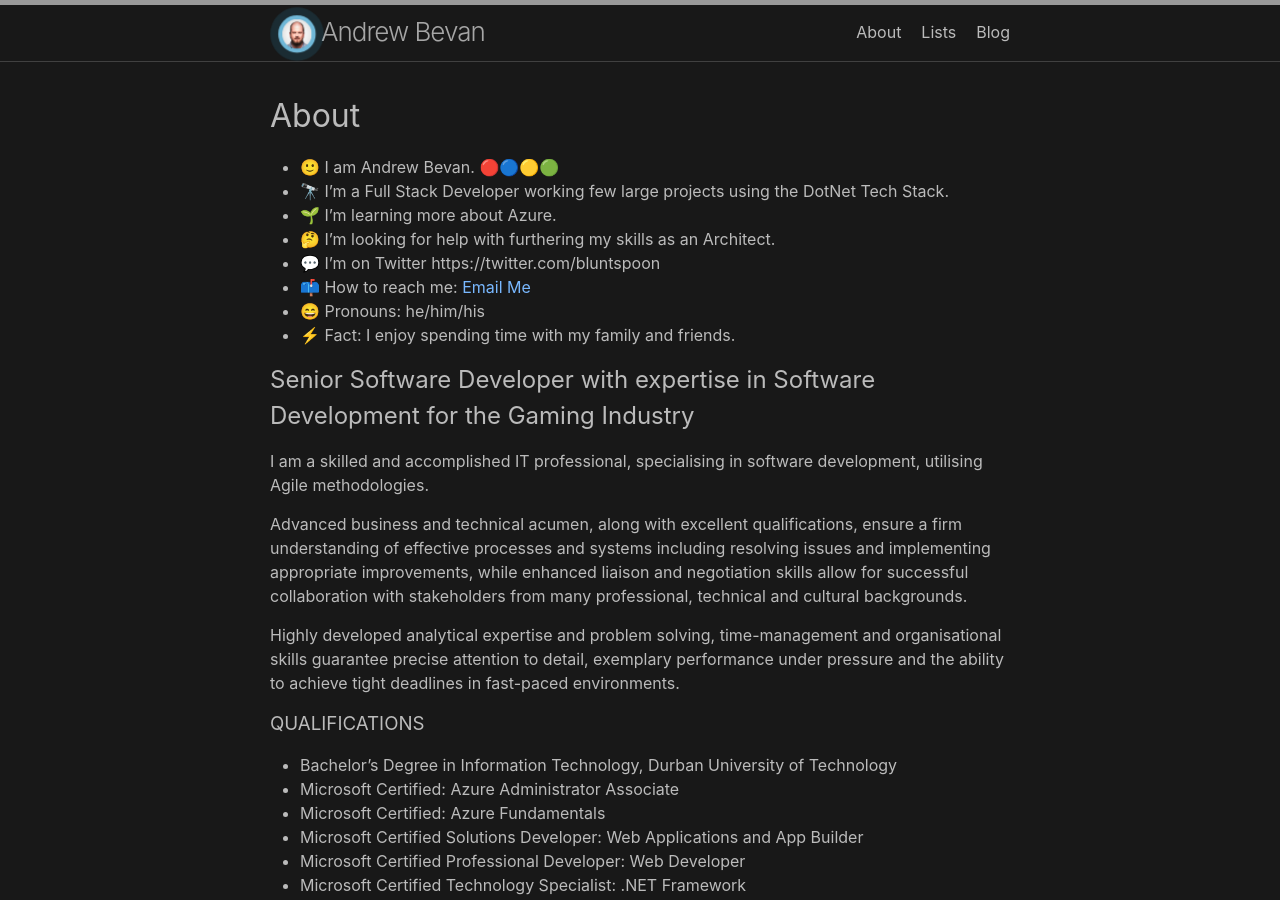
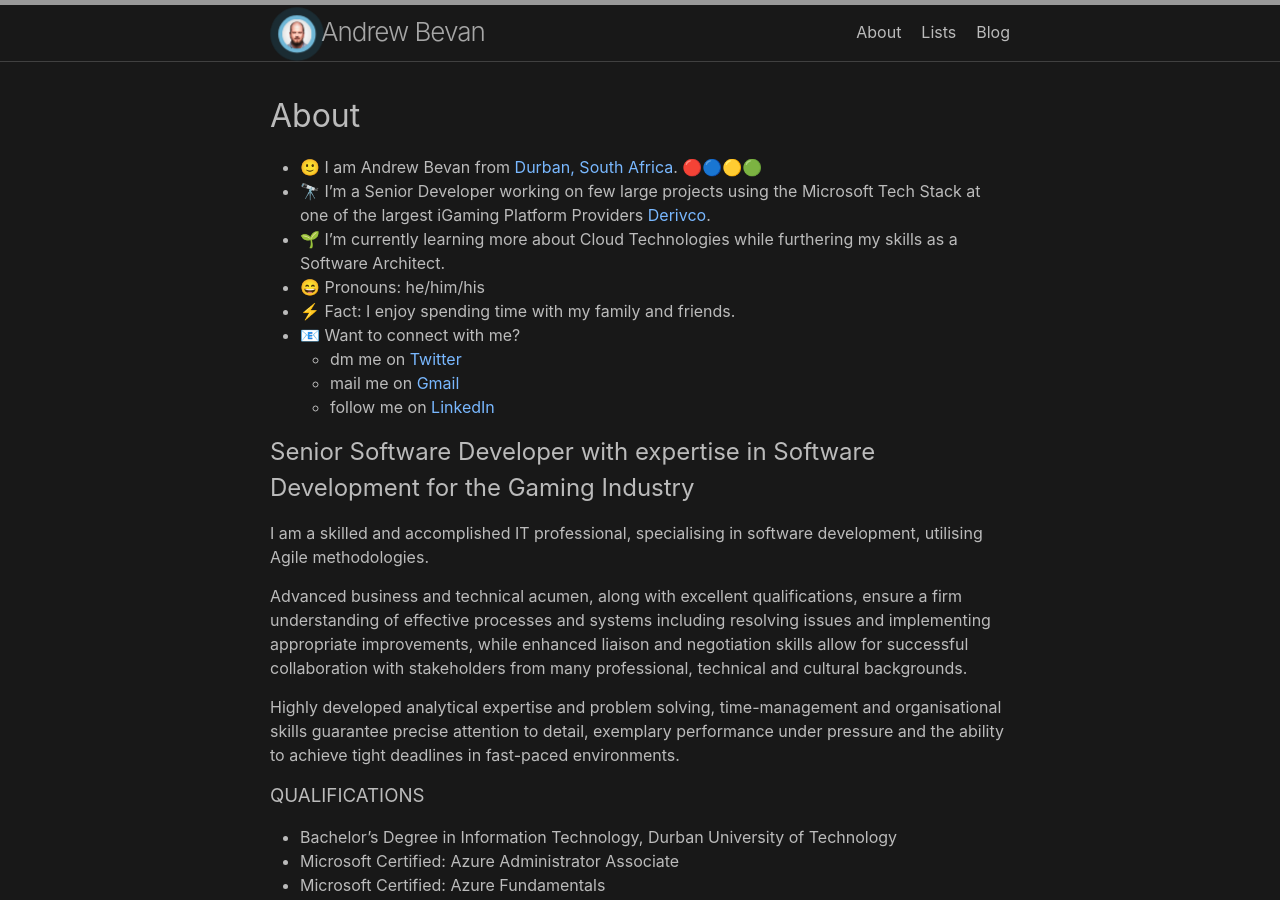
Before and after one commit to bluntspoon/bluntspoon.github.io, a Jekyll site: the page built from about.md, in a window 1280 px wide and 900 px high. Built offline with Jekyll 4.4.1, drawn with Linux system fonts in a browser that asks for light colours.

Commit message:
fix: updated the wording on about me

```diff
--- a/about.md
+++ b/about.md
@@ -4,14 +4,15 @@
 permalink: /about/
 ---
 
-- 🙂 I am Andrew Bevan. 🔴🔵🟡🟢
-- 🔭 I’m a Full Stack Developer working few large projects using the DotNet Tech Stack.
-- 🌱 I’m learning more about Azure.
-- 🤔 I’m looking for help with furthering my skills as an Architect.
-- 💬 I’m on Twitter https://twitter.com/bluntspoon
-- 📫 How to reach me: [Email Me](mailto:bluntspoon@gmail.com)
+- 🙂 I am Andrew Bevan from [Durban, South Africa](https://goo.gl/maps/rQsiecctb9SovcdG9). 🔴🔵🟡🟢
+- 🔭 I’m a Senior Developer working on few large projects using the Microsoft Tech Stack at one of the largest iGaming Platform Providers [Derivco](https://www.derivco.com).
+- 🌱 I’m currently learning more about Cloud Technologies while furthering my skills as a Software Architect.
 - 😄 Pronouns: he/him/his
 - ⚡ Fact: I enjoy spending time with my family and friends.
+- 📧 Want to connect with me?
+  - dm me on [Twitter](https://twitter.com/bluntspoon)
+  - mail me on [Gmail](mailto:bluntspoon@gmail.com)
+  - follow me on [LinkedIn](https://www.linkedin.com/in/andrew-bevan)
 
 ## Senior Software Developer with expertise in Software Development for the Gaming Industry
 
```
